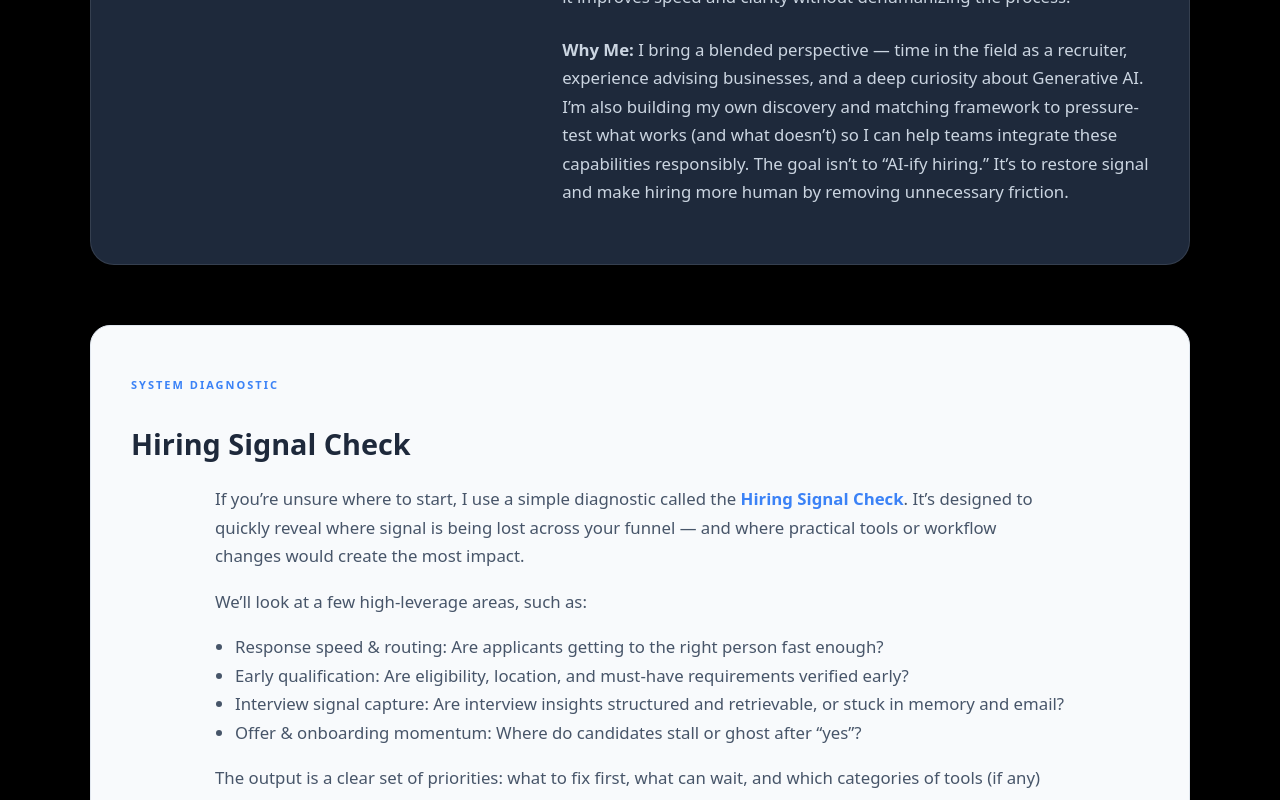
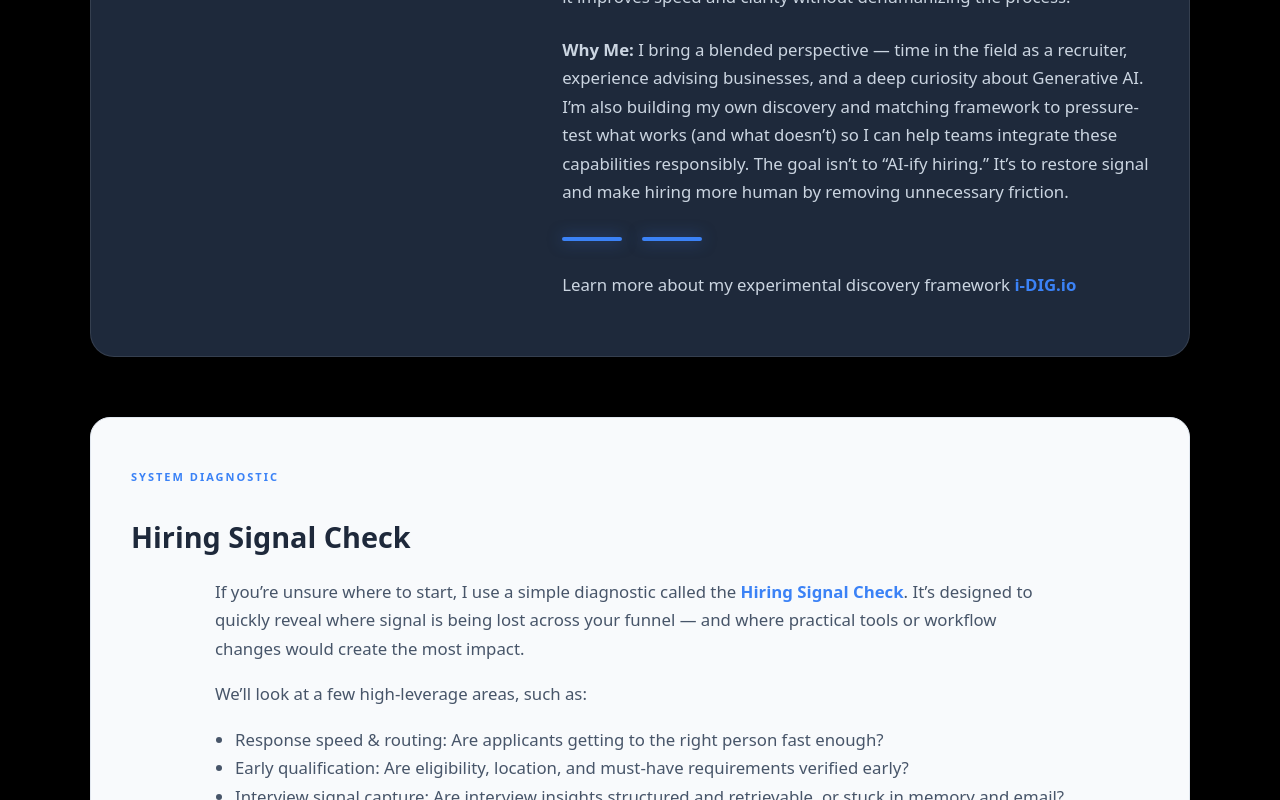
Before and after one commit to theresonantbuilder/hiring-signals, a React (Vite) app: page /advisors in a window 1280 px wide. Shown: the part 872-1672 px from the top of the page. Built offline with nearby package versions, Linux system fonts and the light colour scheme.

Commit message:
vercel update

```diff
--- a/src/Advisors.jsx
+++ b/src/Advisors.jsx
@@ -93,6 +93,15 @@ const Advisors = () => {
             <p style={{ fontSize: '1.05rem', lineHeight: '1.7', color: '#CBD5E1' }}>
               <strong>Why Me:</strong> I bring a blended perspective — time in the field as a recruiter, experience advising businesses, and a deep curiosity about Generative AI. I’m also building my own discovery and matching framework to pressure-test what works (and what doesn’t) so I can help teams integrate these capabilities responsibly. The goal isn’t to “AI-ify hiring.” It’s to restore signal and make hiring more human by removing unnecessary friction.
             </p>
+
+            <div style={{ display: 'flex', gap: '20px', margin: '30px 0' }}>
+              <div style={{ width: '60px', height: '4px', background: '#3B82F6', borderRadius: '4px', boxShadow: '0 0 15px rgba(59, 130, 246, 0.5)' }}></div>
+              <div style={{ width: '60px', height: '4px', background: '#3B82F6', borderRadius: '4px', boxShadow: '0 0 15px rgba(59, 130, 246, 0.5)' }}></div>
+            </div>
+
+            <p style={{ fontSize: '1.05rem', lineHeight: '1.7', color: '#CBD5E1' }}>
+              Learn more about my experimental discovery framework <a href="https://i-dig.io" target="_blank" rel="noopener noreferrer" style={{ color: '#3B82F6', textDecoration: 'none', fontWeight: 'bold' }}>i-DIG.io</a>
+            </p>
           </div>
         </div>
 
```
Also changed, not shown: vercel.json (added), 1 other file (tests, documents, lock files or other folders).
